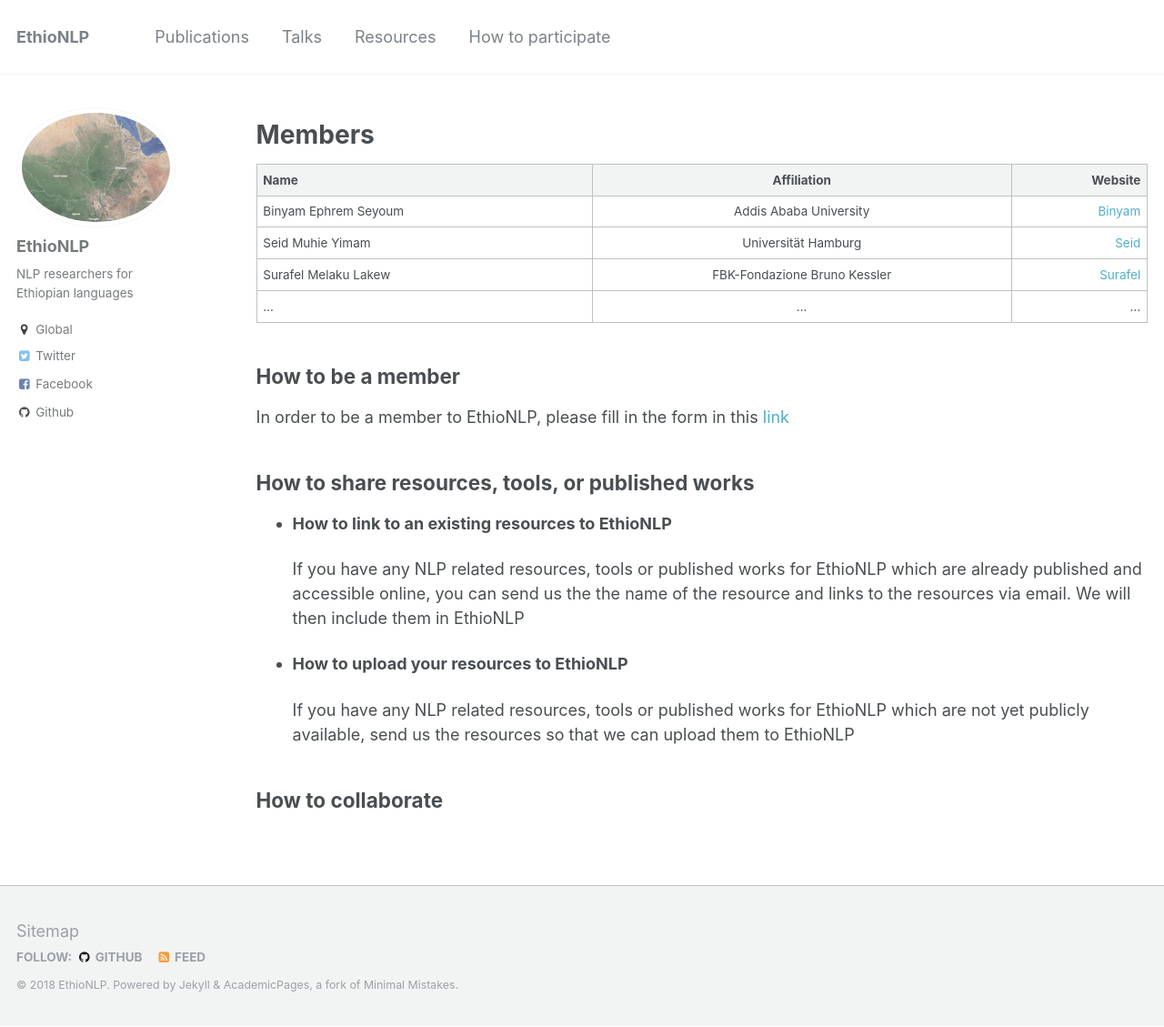
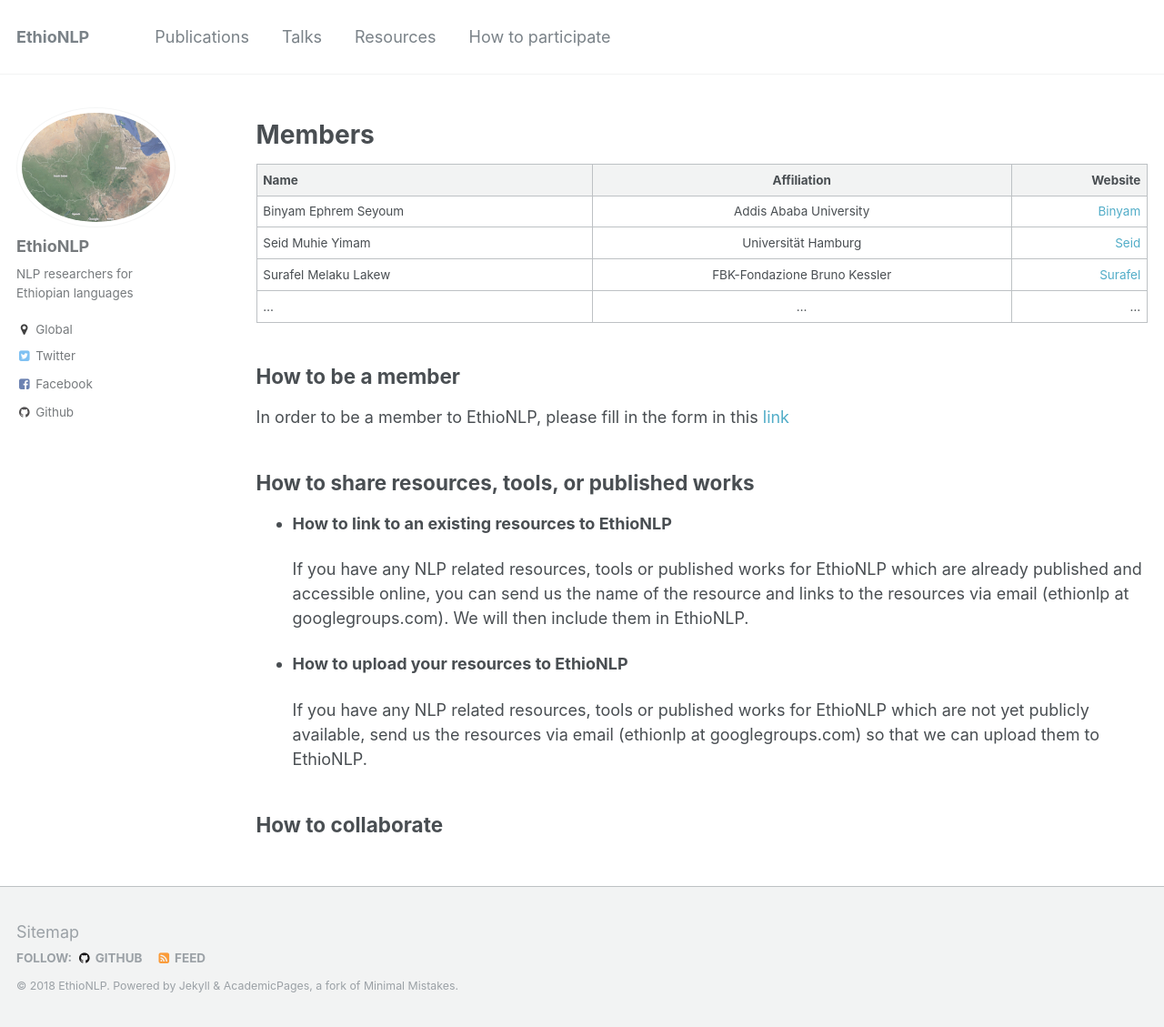
Before and after one commit to EthioNLP/ethionlp.github.io, a Jekyll site: the page built from _pages/guide.md, in a window 1280 px wide and 1129 px high. Shown: the whole window at 91% size. Built offline with Jekyll 4.4.1, drawn with Linux system fonts in a browser that asks for light colours.

Commit message:
Update guide.md

```diff
--- a/_pages/guide.md
+++ b/_pages/guide.md
@@ -28,10 +28,10 @@ In order to be a member to EthioNLP, please fill in the form in this [link]()
 
 * **How to link to an existing resources to EthioNLP**
 
-   If you have any NLP related resources, tools or published works for EthioNLP which are already published and accessible online, you can send us the the name of the resource and links to the resources via email. We will then include them in EthioNLP
+   If you have any NLP related resources, tools or published works for EthioNLP which are already published and accessible online, you can send us the name of the resource and links to the resources via email (ethionlp at googlegroups.com). We will then include them in EthioNLP.
 
 * **How to upload your resources to EthioNLP**
 
-   If you have any NLP related resources, tools or published works for EthioNLP which are not yet publicly available, send us the resources so that we can upload them to EthioNLP
+   If you have any NLP related resources, tools or published works for EthioNLP which are not yet publicly available, send us the resources via email (ethionlp at googlegroups.com) so that we can upload them to EthioNLP.
 
 ## How to collaborate
```
